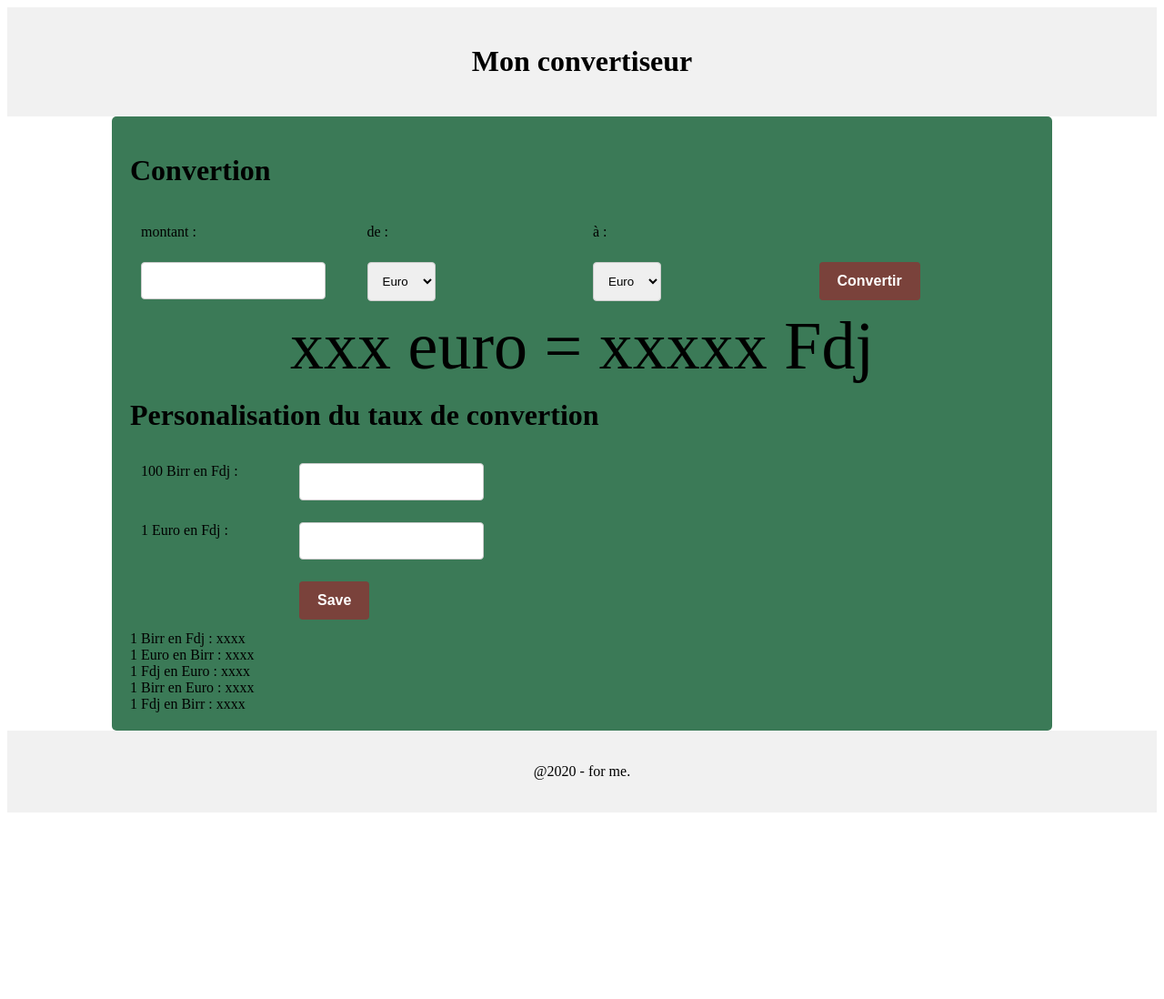
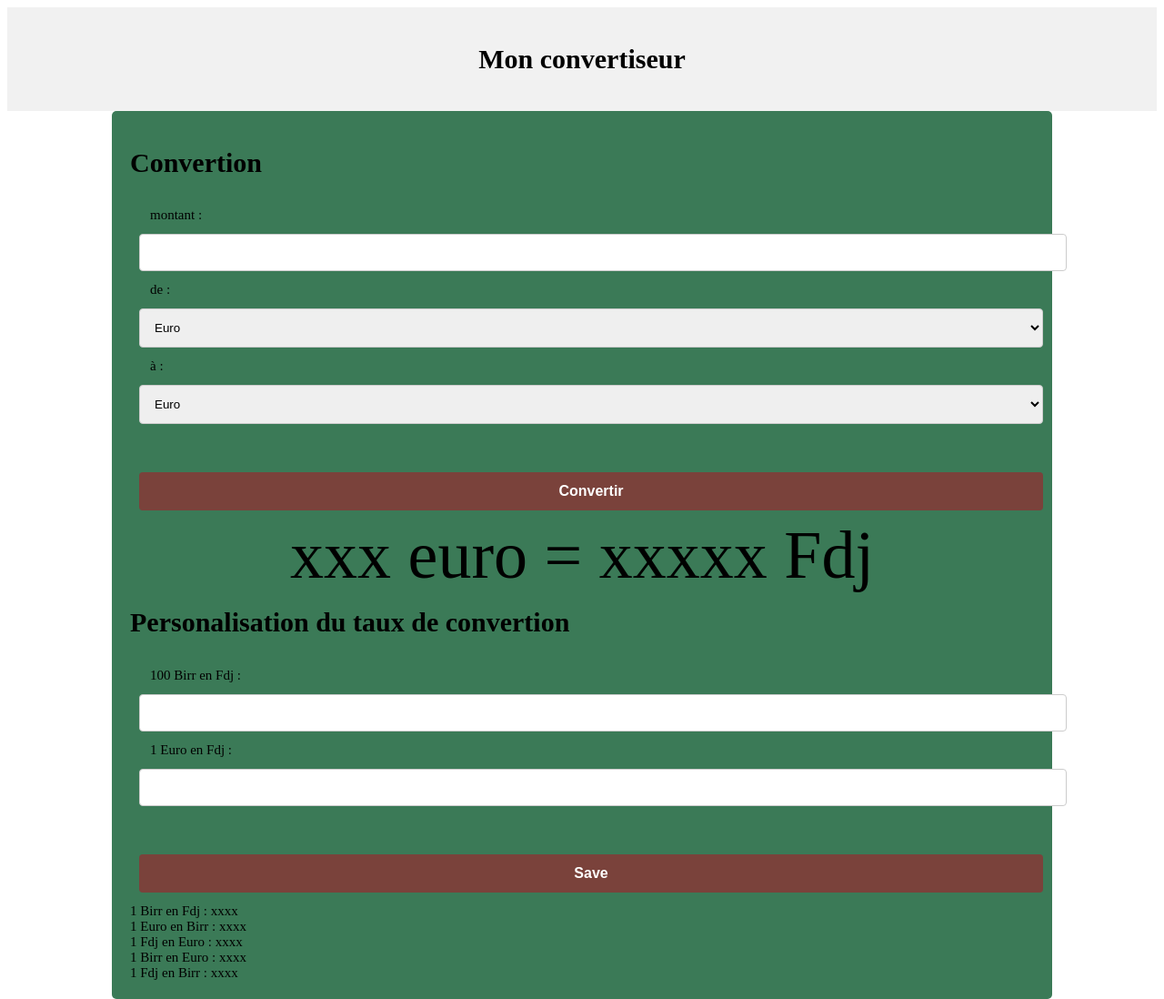
Before and after one commit to Ahmedine55/convertisseur, a plain HTML site: page index.html in a window 1280 px wide. Shown: the top 1098 px of the page at 91% size. Before the commit the page ends 901 px from the top, so only its background shows below. Drawn offline with Linux system fonts and the light colour scheme.

Commit message:
mise a jour du css

```diff
--- a/convertisseur.js
+++ b/convertisseur.js
@@ -26,8 +26,8 @@ btnSave.addEventListener('click', function(){
 
 
   function displayConvertion(){
-   birrFdj = new Number(centBirrFdjInput.value)/100;
-   euroFdj = new Number(unEuroFdj.value);
+   birrFdj = Number(centBirrFdjInput.value)/100;
+   euroFdj = Number(unEuroFdj.value);
    euroBirr = euroFdj/birrFdj;
    fdjEuro = 1/euroFdj;
    birrEuro = 1/euroBirr;
@@ -77,11 +77,12 @@ function convertir(montant,de,a){
 }
 
 convertirBtn.addEventListener('click', function(){
-    let montant =  new Number(montantInput.value);
+    let montant =  Number(montantInput.value);
     let de = deSelect.value;
     let a = aSelect.value;
     let newMontant = convertir(montant,de,a);
+    let newMontantRound = Math.round(newMontant*100)/100;
 
-    resultatSpan.textContent = montant + " " + de + " = " + newMontant+ " " + a;
+    resultatSpan.textContent = montant + " " + de + " = " + newMontantRound+ " " + a;
 
 });
--- a/index.html
+++ b/index.html
@@ -5,6 +5,7 @@
     <TITLE>Mon convertisseur</TITLE>
     <SCRIPT type="text/javascript" src="convertisseur.js" defer></SCRIPT>
     <link rel="stylesheet" href="style.css">
+    <meta name="viewport" content="width=device-with, initial-scale=0.1">
 </HEAD>
 
 <BODY>
@@ -14,12 +15,12 @@
     <main>
         <div>
             <h1>Convertion</h1>
-            <div class="row">
-                <div class="col-25">
+            <div class="">
+                <div class="">
                     <label for="montant">montant :</label>
                     <input type="text" name="montant" id="montant">
                 </div>
-                <div class="col-25">
+                <div class="">
                     <label for="de">de :</label>
                     <select name="de" id="de">
                         <option value="EURO">Euro
@@ -27,7 +28,7 @@
                         <option value="BIRR">Birr
                     </select>
                 </div>
-                <div class="col-25">
+                <div class="">
                     <label for="a">à :</label>
                     <select name="a" id="a">
                         <option value="EURO">Euro
@@ -35,7 +36,7 @@
                         <option value="BIRR">Birr
                     </select>
                 </div>
-                <div class="col-25">
+                <div class="">
                     <label>&nbsp;</label>
                     <button id="convertir">Convertir</button>
                 </div>
@@ -49,7 +50,7 @@
             <h1> Personalisation du taux de convertion</h1>
             <div class="inputZone">
                 <div>
-                    <label for="centbirrFdj">100 Birr en Fdj :</label>
+                    <label for="centBirrFdj">100 Birr en Fdj :</label>
                     <input type="text" name="centBirrFdj" id="centBirrFdj">
                 </div>
                 <div>
@@ -84,6 +85,9 @@
                 </div>
             </div>
         </div>
+        <div>
+
+        </div>
     </main>
 
     <footer>
--- a/style.css
+++ b/style.css
@@ -1,3 +1,8 @@
+
+html {
+  font-size: 15px;
+}
+
 header {
     background-color: #F1F1F1;
     text-align: center;
@@ -9,19 +14,20 @@ header {
     margin: 0px auto;
     padding: 20px;
     border-radius: 5px;
-    background-color: #3B7A57;;
+    background-color: #3B7A57;
 }
+
 label {
     display: block;
     width: 150px;
     float: left;
     padding: 12px;
 }
+
 input, select {
     padding: 12px;
     border: 1px solid #ccc;
     border-radius: 4px;
-    margin: 12px;
 }
 
 
@@ -41,23 +47,11 @@ label {
     background-color: #946a65;
 }
 
+.col-25, label, input, select, button {
+    width: 100%;
+    margin-left: 10px;
+    float: none;
 
-  .row {
-    content: "";
-    display: table;
-    clear: both;
-  }
-
-  .col-25 {
-    float: left;
-    width: 25%;
-    margin-top: 6px;
-  }
-
-  .col-75 {
-    float: left;
-    width: 75%;
-    margin-top: 6px;
 }
 
 .resultat {
```
Lines whose indentation alone changed are shown as unchanged.
